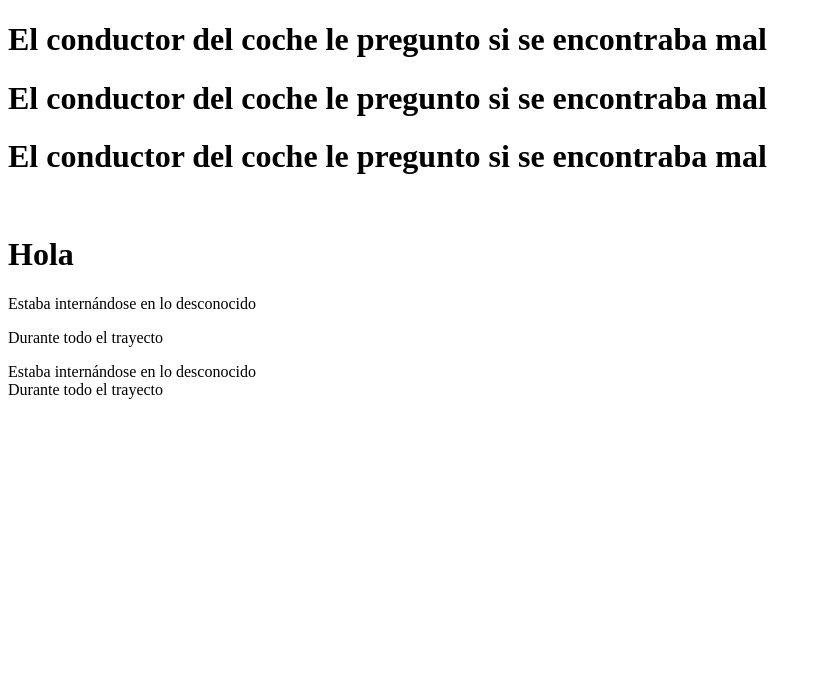
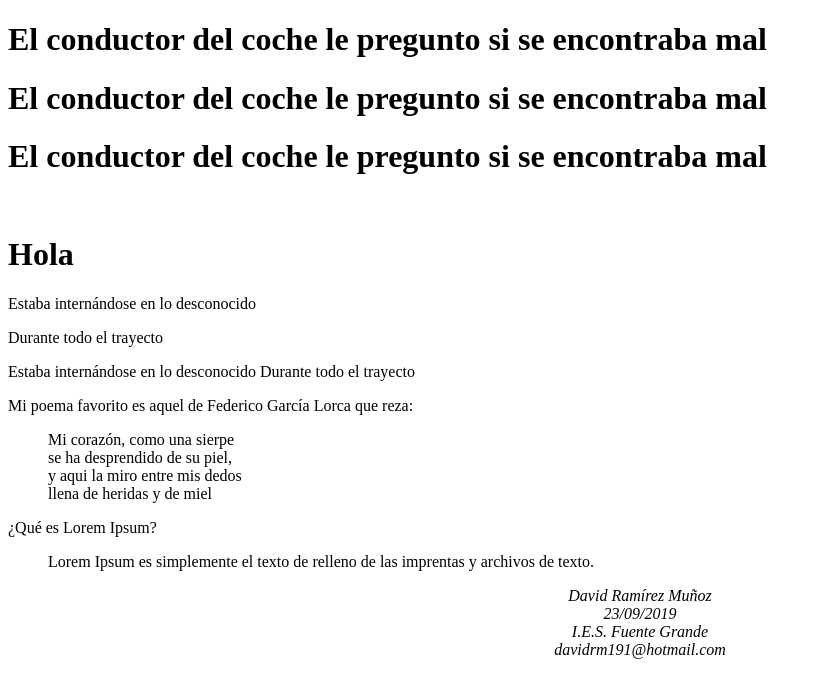
Before and after one commit to DavidRM191/AplicacionesWeb, a plain HTML site: page Tema1/01-p.html in a window 1280 px wide. Shown: the whole page, without its empty margins (0-822 px from the left). Drawn offline with Linux system fonts and the light colour scheme.

Commit message:
Ejercicios sobre etiquetas (<blockquote>, <address> y "align")

```diff
--- a/Tema1/01-p.html
+++ b/Tema1/01-p.html
@@ -29,9 +29,29 @@
 
     <p>
       Estaba internándose en lo desconocido
-    <br>
       Durante todo el trayecto
     </p>
 
+<p>Mi poema favorito es aquel de Federico García Lorca que reza:</p>
+<blockquote>
+Mi corazón, como una sierpe<br>
+se ha desprendido de su piel,<br>
+y aqui la miro entre mis dedos<br>
+llena de heridas y de miel<br>
+</blockquote>
+
+<p>¿Qué es Lorem Ipsum?</p>
+<blockquote>
+Lorem Ipsum es simplemente el texto de relleno de las imprentas y archivos de texto.<br>
+</blockquote>
+
+<center>
+<address>
+David Ramírez Muñoz<br>
+23/09/2019<br>
+I.E.S. Fuente Grande<br>
+davidrm191@hotmail.com<br>
+</address>
+</center>
   </body>
 </html>
```
Also changed, not shown: Tema1/Ejercicios/003-parrafo-align.html (added, +25 -0 lines).
